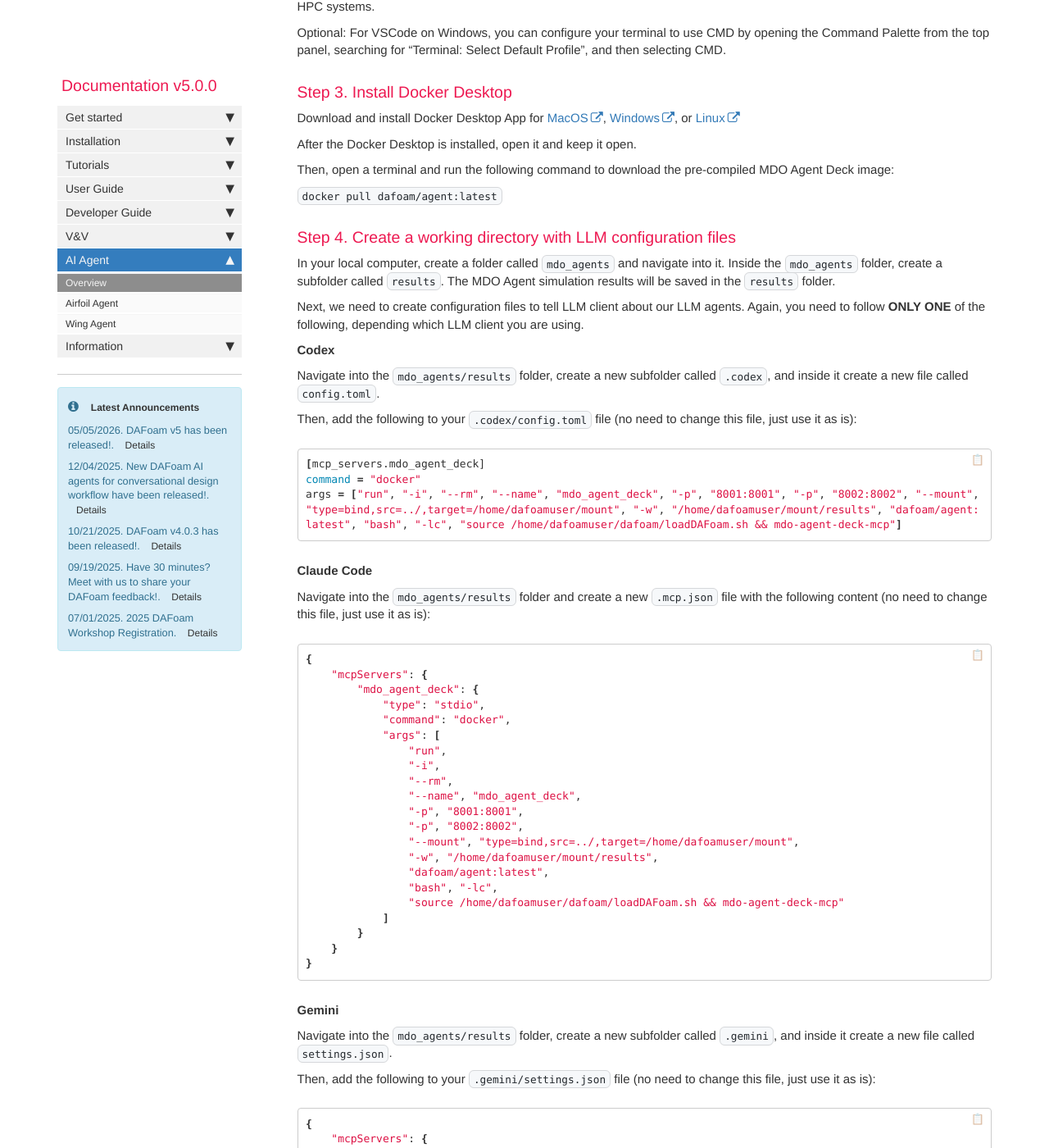
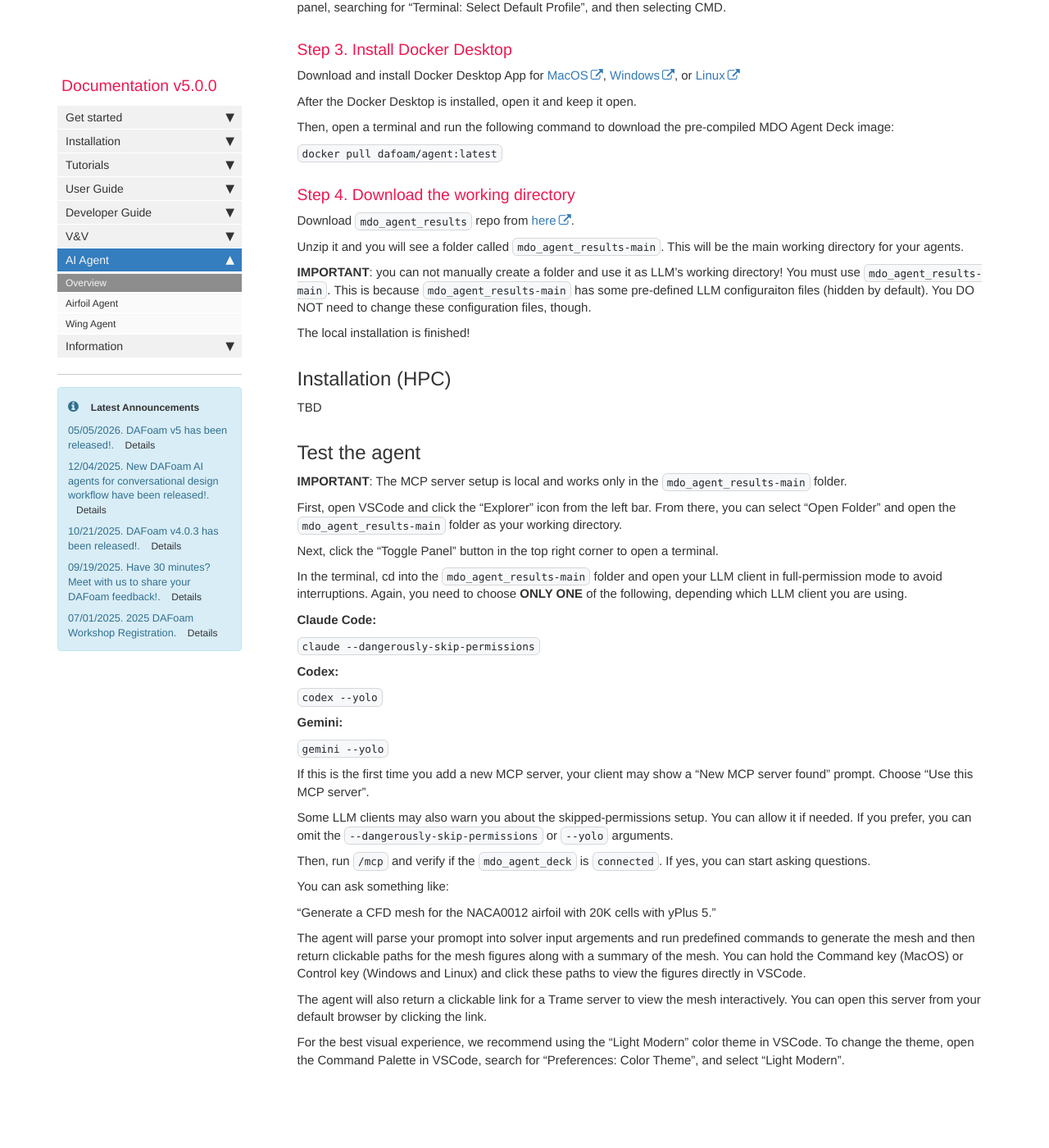
Before and after one commit to DAFoam/DAFoam.github.io, a Jekyll site: the page built from pages/mydoc/mydoc_ai_assistant_overview.md, in a window 1280 px wide and 1400 px high, scrolled down 1273 px. Shown: the whole window at 82% size. Built offline with Jekyll 4.4.1, drawn with Linux system fonts in a browser that asks for light colours; comment, search, counter and statistics services are not loaded; some of the changed text lies outside the part shown.

Commit message:
content update

````diff
--- a/pages/mydoc/mydoc_ai_assistant_overview.md
+++ b/pages/mydoc/mydoc_ai_assistant_overview.md
@@ -7,13 +7,11 @@ permalink: ai-agent-overview.html
 folder: mydoc
 ---
 
-{% include note.html content="The dafoam_mcp_server is deprecated and a new version will be released soon!" %}
-
 The MDO Agent Deck is an agentic AI framework that enables the conversational pre-processing, simulation, optimization, and post-processing of many design optimization problems. Currently, we support the airfoil, wing, and aircraft agents. The AI agent can be installed locally or on an HPC.
 
 ## Installation (local computers)
 
-The installation works for Linux, Windows, and MacOS.
+The local installation works for Linux, Windows, and MacOS, and it is the easist way to run the agents with small cases. If you plan to run larger cases, e.g., wing aero-structural optimizatin, you need to install the agents on an HPC.
 
 ### Step 1. Install a LLM client
 
@@ -64,81 +62,13 @@ Then, open a terminal and run the following command to download the pre-compiled
 
 `docker pull dafoam/agent:latest`
 
-### Step 4. Create a working directory with LLM configuration files
+### Step 4. Download the working directory
 
-In your local computer, create a folder called `mdo_agents` and navigate into it. Inside the `mdo_agents` folder, create a subfolder called `results`. The MDO Agent simulation results will be saved in the `results` folder.
+Download `mdo_agent_results` repo from [here](https://github.com/DAFoam/mdo_agent_results/archive/refs/heads/main.zip).
 
-Next, we need to create configuration files to tell LLM client about our LLM agents. Again, you need to follow **ONLY ONE** of the following, depending which LLM client you are using.
+Unzip it and you will see a folder called `mdo_agent_results-main`. This will be the main working directory for your agents.
 
-**Codex**
-
-Navigate into the `mdo_agents/results` folder, create a new subfolder called `.codex`, and inside it create a new file called `config.toml`.
-
-Then, add the following to your `.codex/config.toml` file  (no need to change this file, just use it as is):
-
-```bash
-[mcp_servers.mdo_agent_deck]
-command = "docker"
-args = ["run", "-i", "--rm", "--name", "mdo_agent_deck", "-p", "8001:8001", "-p", "8002:8002", "--mount", "type=bind,src=../,target=/home/dafoamuser/mount", "-w", "/home/dafoamuser/mount/results", "dafoam/agent:latest", "bash", "-lc", "source /home/dafoamuser/dafoam/loadDAFoam.sh && mdo-agent-deck-mcp"]
-```
-
-**Claude Code**
-
-Navigate into the `mdo_agents/results` folder and create a new `.mcp.json` file with the following content (no need to change this file, just use it as is):
-
-```bash
-{
-    "mcpServers": {
-        "mdo_agent_deck": {
-            "type": "stdio",
-            "command": "docker",
-            "args": [
-                "run",
-                "-i",
-                "--rm",
-                "--name", "mdo_agent_deck",
-                "-p", "8001:8001",
-                "-p", "8002:8002",
-                "--mount", "type=bind,src=../,target=/home/dafoamuser/mount",
-                "-w", "/home/dafoamuser/mount/results",
-                "dafoam/agent:latest",
-                "bash", "-lc",
-                "source /home/dafoamuser/dafoam/loadDAFoam.sh && mdo-agent-deck-mcp"
-            ]
-        }
-    }
-}
-```
-
-
-**Gemini**
-
-Navigate into the `mdo_agents/results` folder, create a new subfolder called `.gemini`, and inside it create a new file called `settings.json`.
-
-Then, add the following to your `.gemini/settings.json` file (no need to change this file, just use it as is):
-
-```bash
-{
-    "mcpServers": {
-        "mdo_agent_deck": {
-            "command": "docker",
-            "args": [
-                "run",
-                "-i",
-                "--rm",
-                "--name", "mdo_agent_deck",
-                "-p", "8001:8001",
-                "-p", "8002:8002",
-                "--mount", "type=bind,src=../,target=/home/dafoamuser/mount",
-                "-w", "/home/dafoamuser/mount/results",
-                "dafoam/agent:latest",
-                "bash", "-lc",
-                "source /home/dafoamuser/dafoam/loadDAFoam.sh && mdo-agent-deck-mcp"
-            ]
-        }
-    }
-}
-```
+**IMPORTANT**: you can not manually create a folder and use it as LLM's working directory! You must use `mdo_agent_results-main`. This is because `mdo_agent_results-main` has some pre-defined LLM configuraiton files (hidden by default). You DO NOT need to change these configuration files, though.
 
 The local installation is finished!
 
@@ -148,13 +78,13 @@ TBD
 
 ## Test the agent
 
-**IMPORTANT**: The MCP server setup is local and works only in the `mdo_agents/results` folder.
+**IMPORTANT**: The MCP server setup is local and works only in the `mdo_agent_results-main` folder.
 
-First, open VSCode and click the "Explorer" icon from the left bar. From there, you can select "Open Folder" and open the `mdo_agents/results` folder as your working directory.
+First, open VSCode and click the "Explorer" icon from the left bar. From there, you can select "Open Folder" and open the `mdo_agent_results-main` folder as your working directory.
 
 Next, click the "Toggle Panel" button in the top right corner to open a terminal.
 
-In the terminal, cd into the `mdo_agents/results` folder and open your LLM client in full-permission mode to avoid interruptions. Again, you need to choose **ONLY ONE** of the following, depending which LLM client you are using.
+In the terminal, cd into the `mdo_agent_results-main` folder and open your LLM client in full-permission mode to avoid interruptions. Again, you need to choose **ONLY ONE** of the following, depending which LLM client you are using.
 
 **Claude Code:**
 
````
Also changed, not shown: other parts of pages/mydoc/mydoc_ai_assistant_overview.md (+1 -1 lines).
